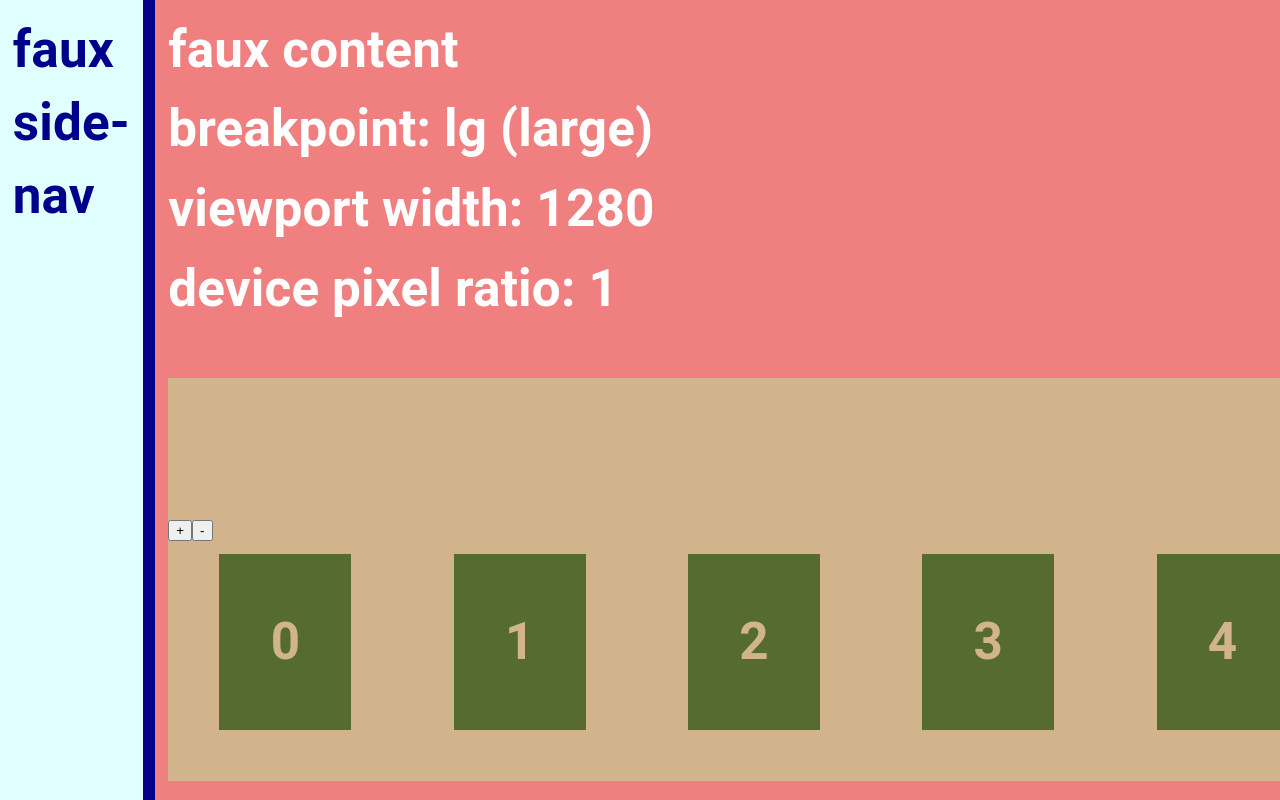
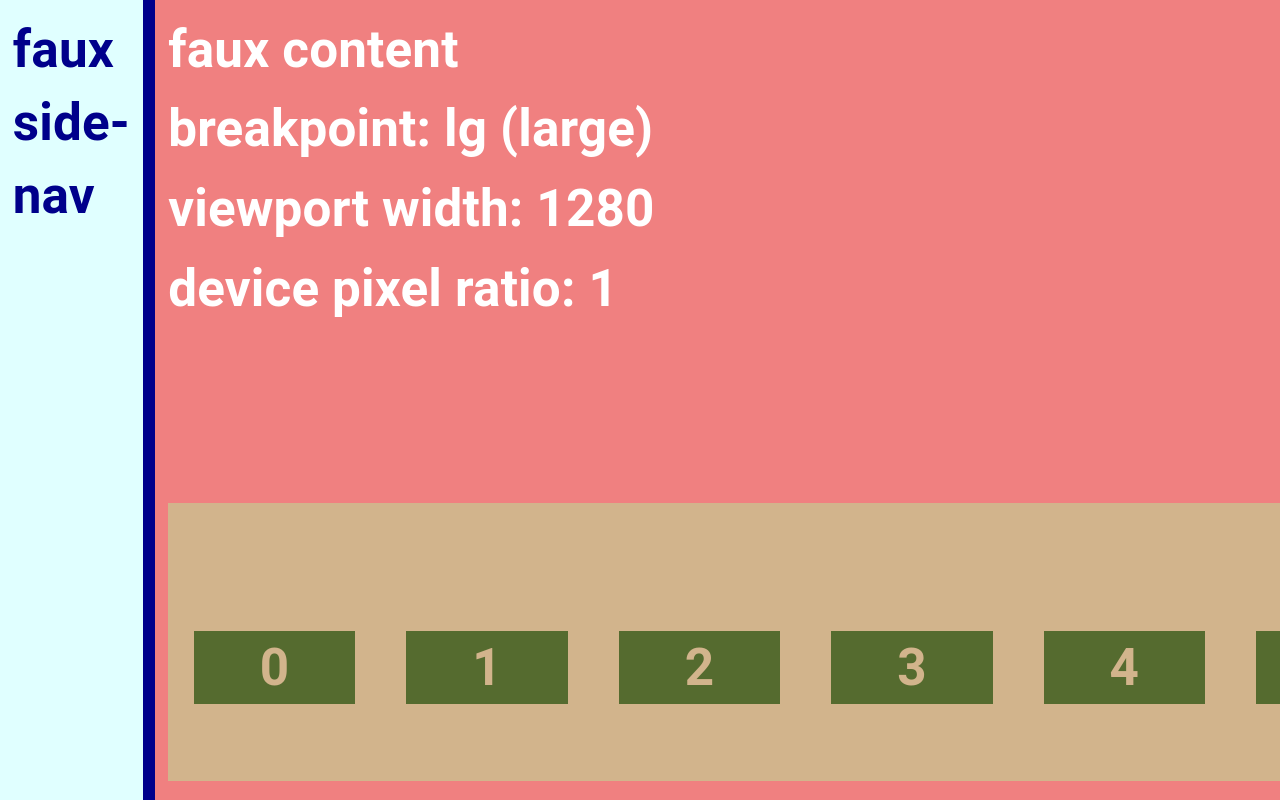
Before and after one commit to llaenowyd/a110, a React (Create React App) app: page / in a window 1280 px wide. Built offline with nearby package versions, Linux system fonts and the light colour scheme.

Commit message:
bit better slider

```diff
--- a/src/App.js
+++ b/src/App.js
@@ -6,6 +6,7 @@ import useMediaQuery from '@material-ui/core/useMediaQuery'
 import { useTheme } from '@material-ui/core/styles'
 import CssBaseline from '@material-ui/core/CssBaseline'
 
+import useViewportWidth from './useViewportWidth'
 import SyntheticSlider from './SyntheticSlider'
 
 const useStyles = makeStyles({
@@ -49,18 +50,6 @@ const useStyles = makeStyles({
   },
 })
 
-const useWindowSize = () => {
-  const [size, setSize] = React.useState([0, 0]);
-  React.useLayoutEffect(() => {
-    const updateSize = () => setSize([window.innerWidth, window.innerHeight])
-
-    window.addEventListener('resize', updateSize)
-    updateSize()
-    return () => window.removeEventListener('resize', updateSize)
-  }, []);
-  return size
-}
-
 const Row = props => {
   const classes = useStyles()
 
@@ -76,8 +65,6 @@ const App = () => {
   const isLG = useMediaQuery(theme.breakpoints.only('lg'))
   const isXL = useMediaQuery(theme.breakpoints.only('xl'))
 
-  const viewportDimensions = useWindowSize()
-
   const classes = useStyles()
 
   const breakpointName = isXS ? 'xs' : isSM ? 'sm' : isMD ? 'md' : isLG ? 'lg' : isXL ? 'xl' : '?'
@@ -90,6 +77,8 @@ const App = () => {
     '?': '???',
   }[breakpointName]
 
+  const viewportWidth = useViewportWidth()
+
   return (
     <CssBaseline>
       <div className={classes.app}>
@@ -99,10 +88,10 @@ const App = () => {
         <div className={classes.fauxContent}>
           <Row>faux content</Row>
           <Row>{`breakpoint: ${breakpointName} (${breakpointDescription})`}</Row>
-          <Row>{`viewport width: ${viewportDimensions?.[0]}`}</Row>
+          <Row>{`viewport width: ${viewportWidth}`}</Row>
           <Row>{`device pixel ratio: ${window.devicePixelRatio}`}</Row>
           <Row className={classes.bottomRow}>
-            <SyntheticSlider />
+            <SyntheticSlider numElements={100} pageSize={5} viewportWidth={0.83 * viewportWidth} />
           </Row>
         </div>
       </div>
--- a/src/SyntheticSlider.js
+++ b/src/SyntheticSlider.js
@@ -9,16 +9,21 @@ const useStyles = makeStyles({
     height: '2em',
     width: '100%',
   },
-  slidden: {
+  slidden: ({widthPerTile}) => ({
+    height: '100%',
+    maxWidth: `${widthPerTile}px`,
+    padding: '0.5em',
+    width: `${widthPerTile}px`,
+  }),
+  sliddenContent: {
     alignItems: 'center',
     backgroundColor: 'darkolivegreen',
+    color: 'tan',
     display: 'flex',
-    color: 'tan',
+    flex: 1,
+    justifyContent: 'center',
+    width: '100%',
     height: '100%',
-    justifyContent: 'center',
-    margin: '0 1em',
-    padding: '1em',
-    width: '10%',
   },
   syntheticSlider: {
     backgroundColor: 'tan',
@@ -36,52 +41,69 @@ const useStyles = makeStyles({
   },
 })
 
-const Slidden = ({n}) => {
-  const classes = useStyles()
-
+const Slidden = ({classes, n}) => {
   return (
-    <div className={classes.slidden} key={n}>{`${n}`}</div>
+    <div className={classes.slidden}>
+      <div className={classes.sliddenContent}>
+        {`${n}`}
+      </div>
+    </div>
   )
 }
 
-const SyntheticSlider = () => {
-  const classes = useStyles()
+const SyntheticSlider = ({numElements, pageSize, viewportWidth}) => {
+  const widthPerTile = viewportWidth / pageSize
+  const classes = useStyles({widthPerTile})
 
   const [diag, setDiag] = React.useState('')
-  const [swipedOffset, setSwipedOffset] = React.useState(0)
+  const [swipedPercent, setSwipedPercent] = React.useState(0)
+
+  // edge case, pageSize >= numElements
+  const contentPerScreen = pageSize / numElements
+  const percentContentPerScreen = 100 * contentPerScreen
+
+  console.log({
+    viewportWidth,
+    widthPerTile,
+    contentPerScreen,
+    percentContentPerScreen,
+  })
 
   const onSwipeStart = () => {
-    console.log('onSwipeStart')
-    setDiag(`onSwipeStart ${swipedOffset}`)
+    setDiag(`onSwipeStart ${swipedPercent}`)
   }
 
   const onSwipeMove = position => {
-    console.log('onSwipeMove')
-    setDiag(`onSwipeMove ${swipedOffset} + ${position.x}`)
-    const nextSwipedOffset = swipedOffset - position.x
-    setSwipedOffset(nextSwipedOffset > 0 ? 0 : nextSwipedOffset)
+    const screenPerSwipe = position.x / viewportWidth
+    const contentPerSwipe = screenPerSwipe * contentPerScreen
+    const percentContentSwiped = contentPerSwipe * 100
+    const nextSwipedPercent = swipedPercent + percentContentSwiped
+
+    const clampedNextSwipedPercent = Math.max(-100 + percentContentPerScreen, Math.min(0, nextSwipedPercent))
+
+    console.log({
+      posX: position.x,
+      screenPerSwipe,
+      contentPerSwipe,
+      percentContentSwiped,
+      nextSwipedPercent,
+      clampedNextSwipedPercent,
+    })
+
+    setDiag(`onSwipeMove ${clampedNextSwipedPercent}`)
+
+    setSwipedPercent(clampedNextSwipedPercent)
   }
 
   const onSwipeEnd = () => {
-    console.log('onSwipeEnd')
-    setDiag(`onSwipeEnd ${swipedOffset}`)
-  }
-
-  const buttonSwipe = op => () => {
-    if (op === '+') {
-      const nextSwipedOffset = swipedOffset + 10
-      setSwipedOffset(nextSwipedOffset > 0 ? 0 : nextSwipedOffset)
-    } else {
-      const nextSwipedOffset = swipedOffset - 10
-      setSwipedOffset(nextSwipedOffset > 0 ? 0 : nextSwipedOffset)
-    }
+    setDiag(`onSwipeEnd ${swipedPercent}`)
   }
 
   const swipeOffsetStyle = React.useMemo(
     () => ({
-      transform: `translateX(${swipedOffset}px)`
+      transform: `translateX(${swipedPercent}%)`
     }),
-    [swipedOffset]
+    [swipedPercent]
   )
 
   return (
@@ -91,15 +113,13 @@ const SyntheticSlider = () => {
         onSwipeStart={onSwipeStart}
         onSwipeMove={onSwipeMove}
         onSwipeEnd={onSwipeEnd}>
-        <input type="button" onClick={buttonSwipe('+')} value="+"/>
-        <input type="button" onClick={buttonSwipe('-')} value="-"/>
         <div className={classes.syntheticSliderRow} style={swipeOffsetStyle}>
           {
             (
               () => {
                 const result = []
-                for (let i = 0; i < 100; i++) {
-                  result.push(<Slidden n={i} />)
+                for (let i = 0; i < numElements; i++) {
+                  result.push(<Slidden classes={classes} key={i} n={i} />)
                 }
                 return result
               }
--- /dev/null
+++ b/src/useViewportWidth.js
@@ -0,0 +1,19 @@
+import React from 'react'
+
+const useViewportWidth = () => {
+  const [viewportWidth, setViewportWidth] = React.useState(0)
+
+  React.useLayoutEffect(() => {
+    const updateSize = () => setViewportWidth(window.innerWidth)
+
+    updateSize()
+
+    window.addEventListener('resize', updateSize)
+
+    return () => window.removeEventListener('resize', updateSize)
+  }, [])
+
+  return viewportWidth
+}
+
+export default useViewportWidth
```
